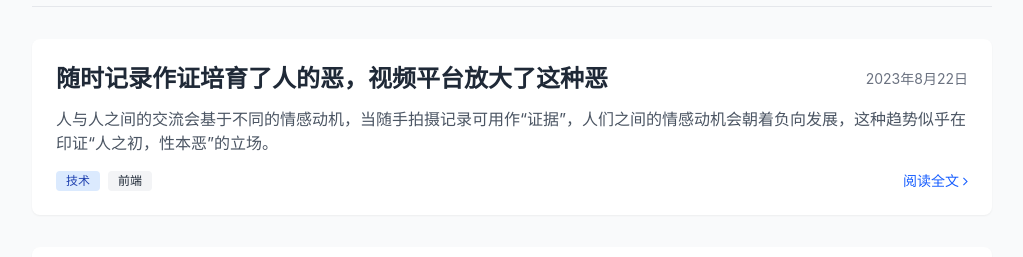
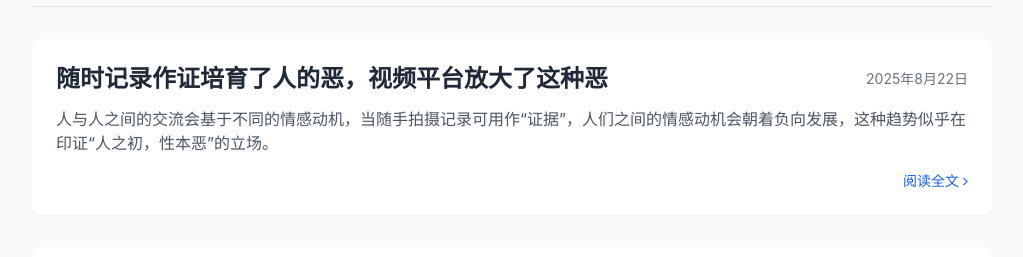
Before and after one commit to makui-bro/makui-bro.github.io, a plain HTML site: page index.html in a window 1280 px wide. Shown: the part 543-800 px from the top of the page, without its empty margins (128-1151 px from the left). Drawn offline with nearby package versions, Linux system fonts and the light colour scheme.

Commit message:
Update index.html

```diff
--- a/index.html
+++ b/index.html
@@ -51,7 +51,8 @@
             <h1 class="text-3xl md:text-4xl font-bold mb-2">Kui Ma</h1>
             <p class="text-lg text-gray-600 mb-4">中国科学院大学 | ENTJ+Libra</p>
             <p class="text-gray-600 max-w-2xl mx-auto">
-                人类的成长是将时空压缩进躯壳，并在生活中快速膨胀爆炸的过程。比起在某个场景里发呆，我跟喜欢拥抱当下，在好吃懒做中热爱生活，在旅行放空中寻找乐趣，在朋友闲谈中发现意义。
+                人类的成长是将时空压缩进躯壳，并在生活中快速膨胀爆炸的过程。
+比起在某个场景里发呆，我跟喜欢拥抱当下，在好吃懒做中热爱生活，在旅行放空中寻找乐趣，在朋友闲谈中发现意义。
             </p>
             <div class="mt-6 flex justify-center space-x-5">
                 <a href="https://github.com/你的用户名" class="text-gray-500 hover:text-primary transition-colors" aria-label="GitHub">
@@ -80,15 +81,13 @@
                         <h3 class="text-xl md:text-2xl font-bold mb-2 md:mb-0">
                             <a href="#" class="text-gray-800 hover:text-primary transition-colors">随时记录作证培育了人的恶，视频平台放大了这种恶</a>
                         </h3>
-                        <span class="text-sm text-gray-500">2023年8月22日</span>
+                        <span class="text-sm text-gray-500">2025年8月22日</span>
                     </div>
                     <p class="text-gray-600 mb-4">
                         人与人之间的交流会基于不同的情感动机，当随手拍摄记录可用作“证据”，人们之间的情感动机会朝着负向发展，这种趋势似乎在印证“人之初，性本恶”的立场。
                     </p>
                     <div class="flex items-center justify-between">
                         <div class="flex items-center space-x-2">
-                            <span class="inline-block bg-blue-100 text-blue-800 text-xs px-2.5 py-0.5 rounded">技术</span>
-                            <span class="inline-block bg-gray-100 text-gray-800 text-xs px-2.5 py-0.5 rounded">前端</span>
                         </div>
                         <a href="https://mp.weixin.qq.com/s/L9X6yY9JLwUyEjgHP74EpA" class="text-primary hover:text-blue-700 text-sm font-medium flex items-center">
                             阅读全文 <i class="fa fa-angle-right ml-1"></i>
```
